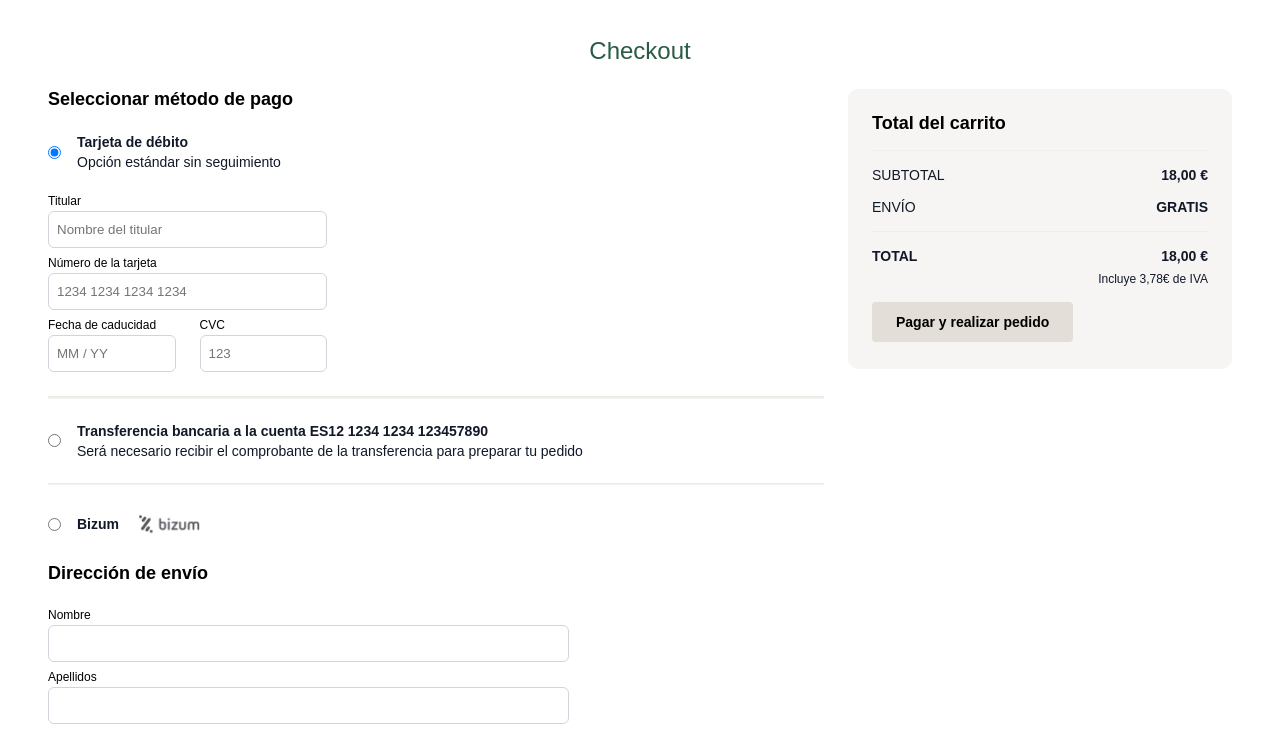
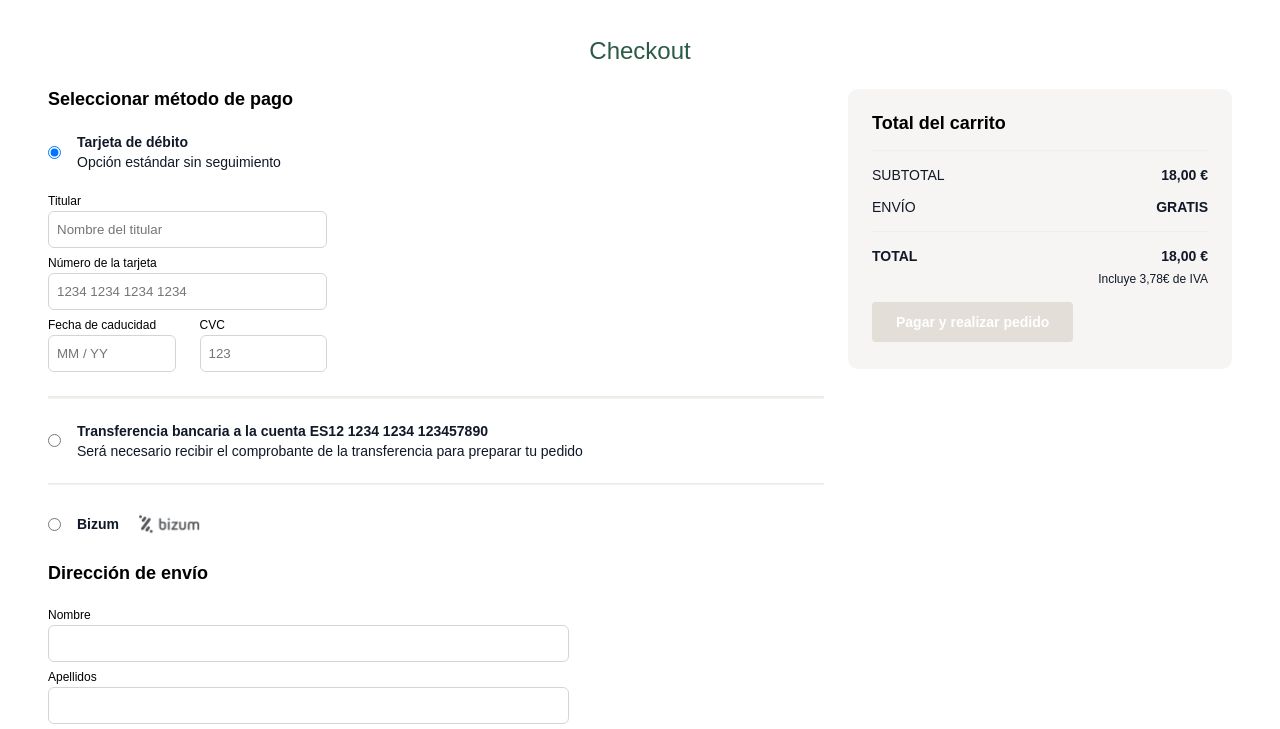
Before and after one commit to SoreviR/Gamma-Cafe-de-Altura-CSS-Demo, a plain HTML site: page checkout.html in a window 1280 px wide. Shown: the part 67-796 px from the top of the page. Drawn offline with Linux system fonts and the light colour scheme.

Commit message:
checkout button colors

```diff
--- a/style.css
+++ b/style.css
@@ -929,6 +929,7 @@ form textarea {
 }
 
 .checkout-button-page {
+  color: var(--White);
   background: #e3ded7;
 }
 
```
